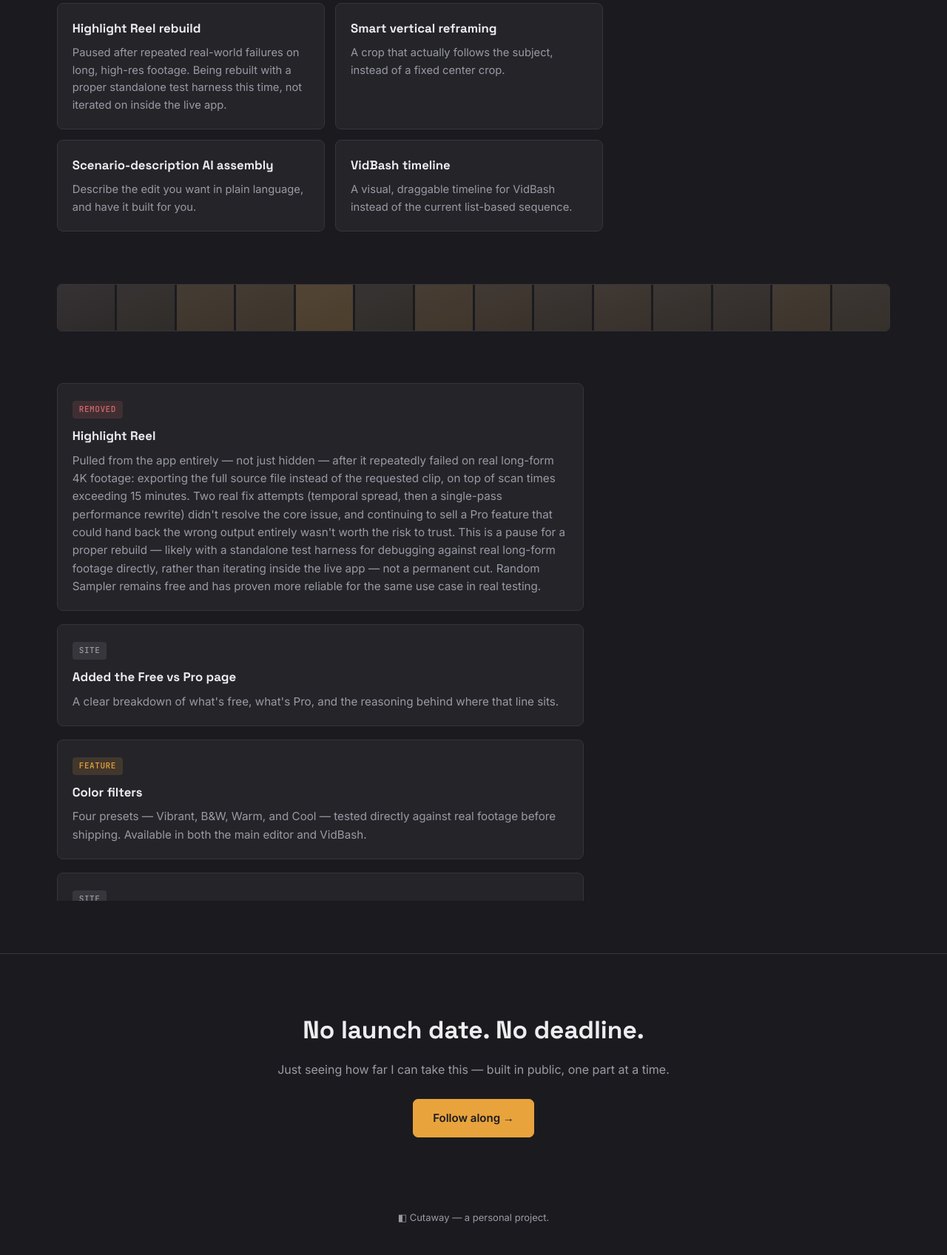
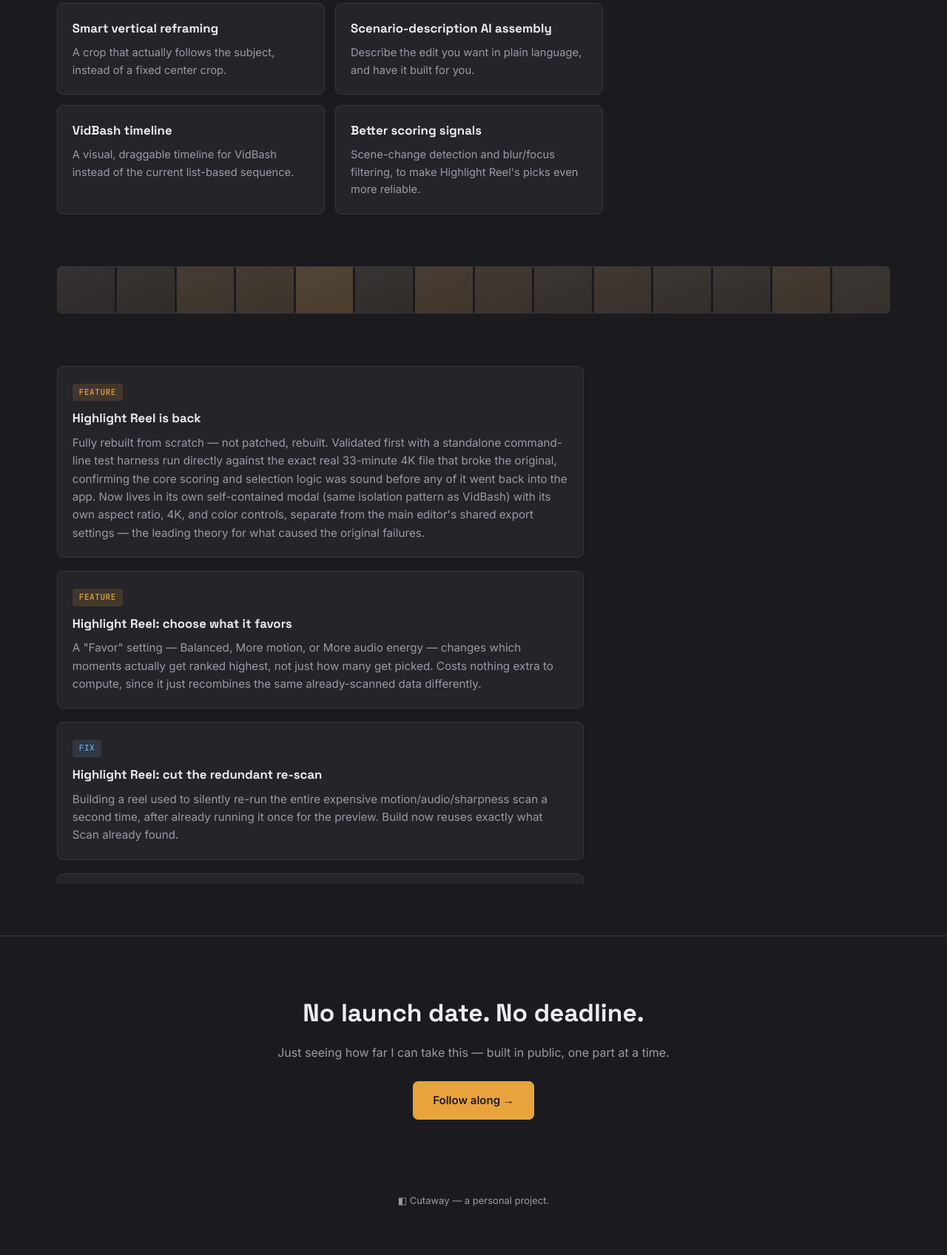
Before and after one commit to maiava56/Cutaway-Site, a plain HTML site: page updates.html in a window 1280 px wide. Shown: the part 731-2428 px from the top of the page at 74% size. After the commit the page ends 2405 px from the top, so only its background shows below. Drawn offline with Linux system fonts and the light colour scheme.

Commit message:
highlight reel is back — site update

```diff
--- a/updates.html
+++ b/updates.html
@@ -38,10 +38,6 @@
   <h2>Being explored right now — no promises on order or timing.</h2>
   <div class="feature-grid coming-next-grid">
     <div class="feature-card">
-      <h3>Highlight Reel rebuild</h3>
-      <p>Paused after repeated real-world failures on long, high-res footage. Being rebuilt with a proper standalone test harness this time, not iterated on inside the live app.</p>
-    </div>
-    <div class="feature-card">
       <h3>Smart vertical reframing</h3>
       <p>A crop that actually follows the subject, instead of a fixed center crop.</p>
     </div>
@@ -53,6 +49,10 @@
       <h3>VidBash timeline</h3>
       <p>A visual, draggable timeline for VidBash instead of the current list-based sequence.</p>
     </div>
+    <div class="feature-card">
+      <h3>Better scoring signals</h3>
+      <p>Scene-change detection and blur/focus filtering, to make Highlight Reel's picks even more reliable.</p>
+    </div>
   </div>
 </section>
 
@@ -62,9 +62,45 @@
   <div class="changelog">
 
     <div class="changelog-entry">
+      <span class="changelog-tag feature">Feature</span>
+      <h3>Highlight Reel is back</h3>
+      <p>Fully rebuilt from scratch — not patched, rebuilt. Validated first with a standalone command-line test harness run directly against the exact real 33-minute 4K file that broke the original, confirming the core scoring and selection logic was sound before any of it went back into the app. Now lives in its own self-contained modal (same isolation pattern as VidBash) with its own aspect ratio, 4K, and color controls, separate from the main editor's shared export settings — the leading theory for what caused the original failures.</p>
+    </div>
+
+    <div class="changelog-entry">
+      <span class="changelog-tag feature">Feature</span>
+      <h3>Highlight Reel: choose what it favors</h3>
+      <p>A "Favor" setting — Balanced, More motion, or More audio energy — changes which moments actually get ranked highest, not just how many get picked. Costs nothing extra to compute, since it just recombines the same already-scanned data differently.</p>
+    </div>
+
+    <div class="changelog-entry">
+      <span class="changelog-tag fix">Fix</span>
+      <h3>Highlight Reel: cut the redundant re-scan</h3>
+      <p>Building a reel used to silently re-run the entire expensive motion/audio/sharpness scan a second time, after already running it once for the preview. Build now reuses exactly what Scan already found.</p>
+    </div>
+
+    <div class="changelog-entry">
+      <span class="changelog-tag feature">Feature</span>
+      <h3>Highlight Reel: forced reset after every build</h3>
+      <p>A confirmation dialog appears once a reel finishes exporting — acknowledging it clears the loaded clip and every setting back to default, so nothing can silently carry over into the next build.</p>
+    </div>
+
+    <div class="changelog-entry">
+      <span class="changelog-tag fix">Fix</span>
+      <h3>4K sources no longer get downgraded automatically</h3>
+      <p>Segment extraction used a flat bitrate regardless of source resolution, meaning genuinely 4K footage was quietly encoded at a bitrate meant for 1080p. Now detects the actual source resolution and bumps the bitrate accordingly — no need to touch the 4K checkbox if the source is already 4K. Benefits Cut Dead Air too, since they share the same underlying export step.</p>
+    </div>
+
+    <div class="changelog-entry">
+      <span class="changelog-tag fix">Fix</span>
+      <h3>Toolbar no longer breaks on smaller windows</h3>
+      <p>Button and toggle text was wrapping mid-word ("Snap to" / "beat") as the window got narrower. Text now stays on one line, spacing shrinks progressively as the window narrows, and at the very smallest sizes a visible scrollbar appears instead of content just silently running off the edge.</p>
+    </div>
+
+    <div class="changelog-entry">
       <span class="changelog-tag removed">Removed</span>
-      <h3>Highlight Reel</h3>
-      <p>Pulled from the app entirely — not just hidden — after it repeatedly failed on real long-form 4K footage: exporting the full source file instead of the requested clip, on top of scan times exceeding 15 minutes. Two real fix attempts (temporal spread, then a single-pass performance rewrite) didn't resolve the core issue, and continuing to sell a Pro feature that could hand back the wrong output entirely wasn't worth the risk to trust. This is a pause for a proper rebuild — likely with a standalone test harness for debugging against real long-form footage directly, rather than iterating inside the live app — not a permanent cut. Random Sampler remains free and has proven more reliable for the same use case in real testing.</p>
+      <h3>Highlight Reel (temporarily)</h3>
+      <p>Pulled from the app entirely — not just hidden — after it repeatedly failed on real long-form 4K footage: exporting the full source file instead of the requested clip, on top of scan times exceeding 15 minutes. Two real fix attempts (temporal spread, then a single-pass performance rewrite) didn't resolve the core issue, and continuing to sell a Pro feature that could hand back the wrong output entirely wasn't worth the risk to trust. It's back now — see above.</p>
     </div>
 
     <div class="changelog-entry">
```
Also changed, not shown: index.html (+4 -0 lines), pricing.html (+5 -4 lines).
